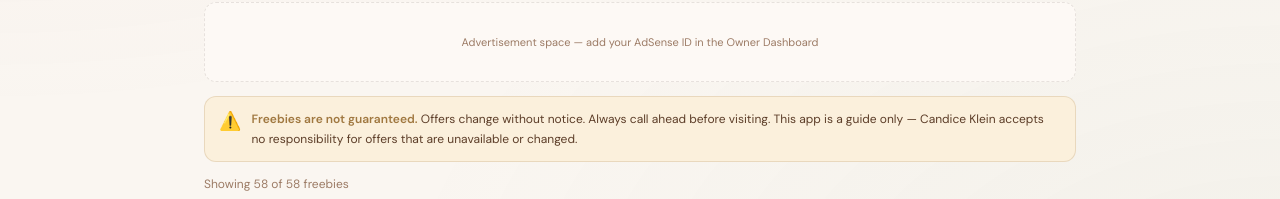
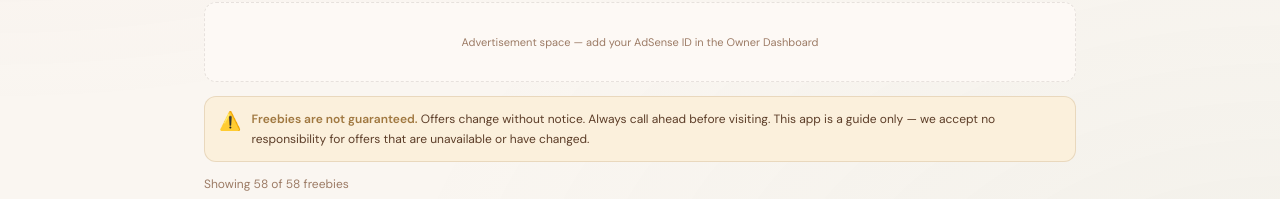
Before and after one commit to candicerichards11-netizen/birthday-freebies, a plain HTML site: page index.html in a window 1280 px wide. Shown: the part 454-653 px from the top of the page. Drawn offline with nearby package versions, Linux system fonts and the light colour scheme.

Commit message:
Update index.html

```diff
--- a/index.html
+++ b/index.html
@@ -566,7 +566,7 @@ main{position:relative;z-index:1;max-width:900px;margin:0 auto;padding:14px 14px
     </div>
     <div class="disclaimer">
       <span style="font-size:18px;flex-shrink:0">⚠️</span>
-      <p><strong>Freebies are not guaranteed.</strong> Offers change without notice. Always call ahead before visiting. This app is a guide only — Candice Klein accepts no responsibility for offers that are unavailable or changed.</p>
+      <p><strong>Freebies are not guaranteed.</strong> Offers change without notice. Always call ahead before visiting. This app is a guide only — we accept no responsibility for offers that are unavailable or have changed.</p>
     </div>
     <div class="count-ln" id="countLn"></div>
     <div id="cardArea"></div>
```
